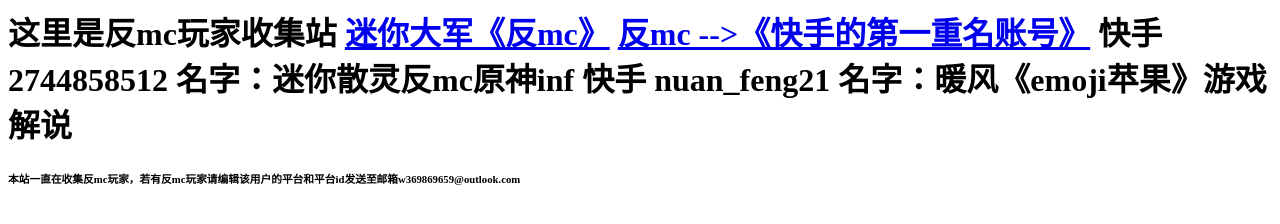
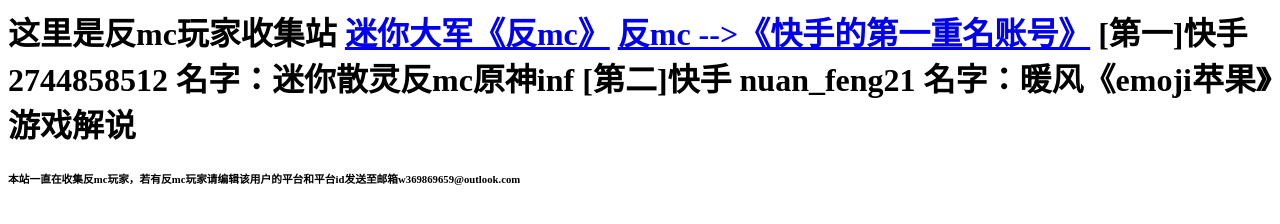
Before and after one commit to Liuxuanmo/minidog, a plain HTML site: page index.html in a window 1280 px wide. Drawn offline with Linux system fonts and the light colour scheme.

Commit message:
Update index.html

```diff
--- a/index.html
+++ b/index.html
@@ -2,6 +2,6 @@
 <h1>这里是反mc玩家收集站
   <a href=https://www.kuaishou.com/profile/3xvhak6e4c5kn34 <a>迷你大军《反mc》</a>
   <a href=https://www.kuaishou.com/profile/3xvc74zziuw5yfa <a>反mc -->《快手的第一重名账号》</a>
-<a>快手 2744858512 名字：迷你散灵反mc原神inf</a>
-<a>快手 nuan_feng21 名字：暖风《emoji苹果》游戏解说</a>
+<a>[第一]快手 2744858512 名字：迷你散灵反mc原神inf</a>
+<a>[第二]快手 nuan_feng21 名字：暖风《emoji苹果》游戏解说</a>
 <h6>本站一直在收集反mc玩家，若有反mc玩家请编辑该用户的平台和平台id发送至邮箱w369869659@outlook.com
```
